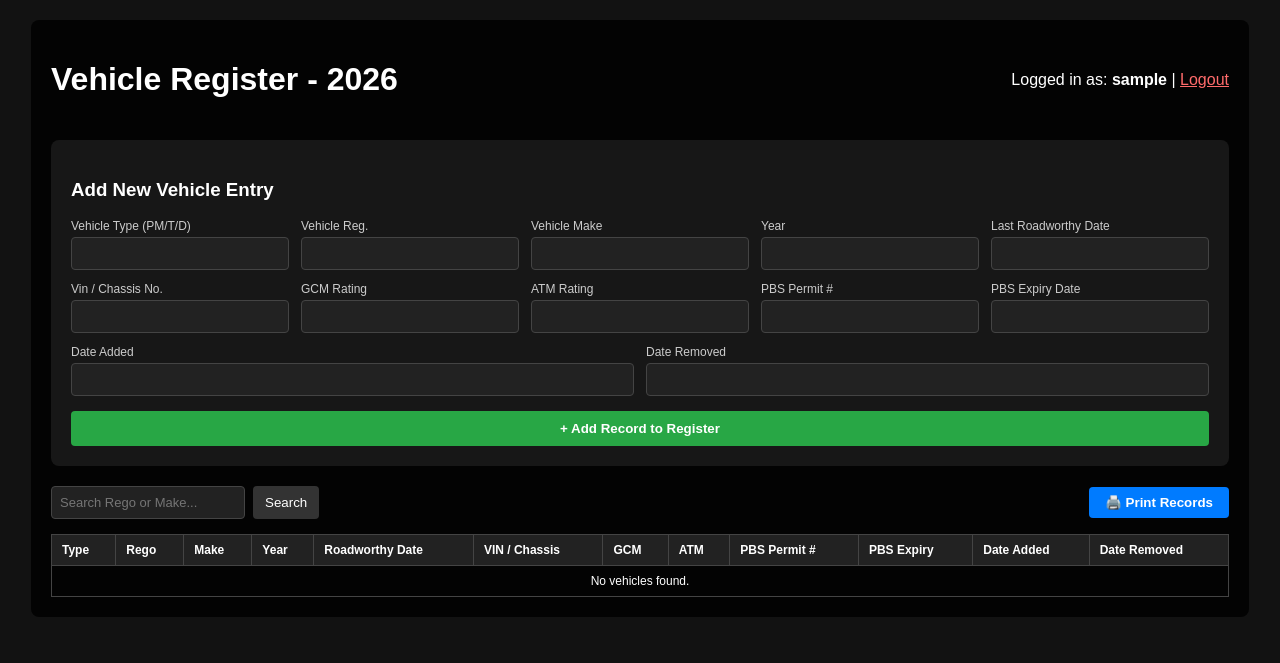
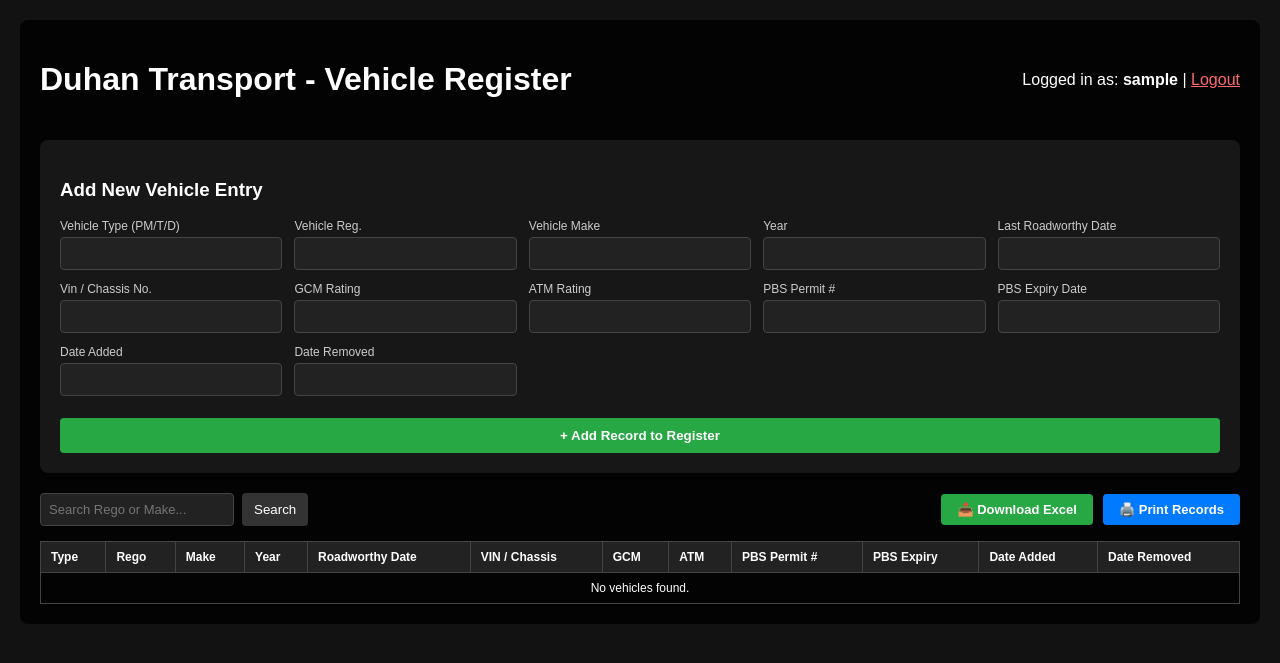
Before and after one commit to gouk6987-collab/transport-maintenance-app, a Flask app: page / in a window 1280 px wide. Shown: the top 663 px of the page. Run offline with Flask 3, Linux system fonts and the light colour scheme; the visitor is signed in with stand-in values (Sample User, id 1); data that the repository does not hold is empty; some libraries are stand-ins or nearby versions.

Commit message:
Revamp dashboard.html for Duhan Transport branding
Updated the vehicle register page to reflect the new branding and layout changes, including modifications to the header, form structure, and styling.

```diff
--- a/templates/dashboard.html
+++ b/templates/dashboard.html
@@ -3,7 +3,7 @@
 <head>
     <meta charset="UTF-8">
     <meta name="viewport" content="width=device-width, initial-scale=1.0">
-    <title>Vehicle Register - 2026</title>
+    <title>Duhan Transport - Vehicle Register</title>
     <link rel="stylesheet" href="{{ url_for('static', filename='background.css') }}">
     <style>
         body {
@@ -14,12 +14,13 @@
             padding: 20px;
         }
         .container {
-            width: 95%;
+            width: 100%;
             max-width: 1400px;
             margin: 0 auto;
             background: rgba(0, 0, 0, 0.85);
             padding: 20px;
             border-radius: 8px;
+            box-sizing: border-box;
         }
         .header {
             display: flex;
@@ -34,12 +35,12 @@
             margin-bottom: 20px;
         }
         .form-grid {
-            display: flex;
-            flex-wrap: wrap;
+            display: grid;
+            grid-template-columns: repeat(auto-fit, minmax(220px, 1fr));
             gap: 12px;
+            width: 100%;
         }
         .field {
-            flex: 1 1 200px;
             display: flex;
             flex-direction: column;
         }
@@ -49,15 +50,17 @@
             color: #ccc;
         }
         input {
+            width: 100%;
             padding: 8px;
             font-size: 13px;
             border-radius: 4px;
             border: 1px solid #444;
             background: #222;
             color: #fff;
+            box-sizing: border-box;
         }
         .btn-add {
-            width: 100%;
+            grid-column: 1 / -1;
             padding: 10px;
             background-color: #28a745;
             color: white;
@@ -65,22 +68,33 @@
             border-radius: 4px;
             font-weight: bold;
             cursor: pointer;
-            margin-top: 15px;
+            margin-top: 10px;
         }
         .controls {
             display: flex;
             justify-content: space-between;
             align-items: center;
             margin-bottom: 15px;
+            flex-wrap: wrap;
+            gap: 10px;
+        }
+        .btn-action {
+            padding: 8px 16px;
+            border-radius: 4px;
+            font-weight: bold;
+            font-size: 13px;
+            text-decoration: none;
+            cursor: pointer;
+            border: none;
+            display: inline-block;
+        }
+        .btn-excel {
+            background-color: #28a745;
+            color: white;
         }
         .btn-print {
-            padding: 8px 16px;
             background-color: #007bff;
             color: white;
-            border: none;
-            border-radius: 4px;
-            cursor: pointer;
-            font-weight: bold;
         }
         .table-container {
             overflow-x: auto;
@@ -100,7 +114,7 @@
             background-color: #222;
         }
         @media print {
-            .card, .controls, .header p, button {
+            .card, .controls, .header p, button, a.btn-excel {
                 display: none !important;
             }
             body {
@@ -123,7 +137,7 @@
 <body>
     <div class="container">
         <div class="header">
-            <h1>Vehicle Register - 2026</h1>
+            <h1>Duhan Transport - Vehicle Register</h1>
             <p>Logged in as: <strong>{{ user }}</strong> | <a href="/logout" style="color: #ff6b6b;">Logout</a></p>
         </div>
 
@@ -143,8 +157,9 @@
                     <div class="field"><label>PBS Expiry Date</label><input type="text" name="pbs_expiry_date"></div>
                     <div class="field"><label>Date Added</label><input type="text" name="date_added"></div>
                     <div class="field"><label>Date Removed</label><input type="text" name="date_removed"></div>
+
+                    <button type="submit" class="btn-add">+ Add Record to Register</button>
                 </div>
-                <button type="submit" class="btn-add">+ Add Record to Register</button>
             </form>
         </div>
 
@@ -153,7 +168,11 @@
                 <input type="text" name="search" placeholder="Search Rego or Make..." value="{{ search_query }}">
                 <button type="submit" style="padding: 8px 12px; background: #333; color: white; border: none; border-radius: 4px;">Search</button>
             </form>
-            <button onclick="window.print()" class="btn-print">🖨️ Print Records</button>
+
+            <div style="display: flex; gap: 10px;">
+                <a href="/export" class="btn-action btn-excel">📥 Download Excel</a>
+                <button onclick="window.print()" class="btn-action btn-print">🖨️ Print Records</button>
+            </div>
         </div>
 
         <div class="table-container">
```
